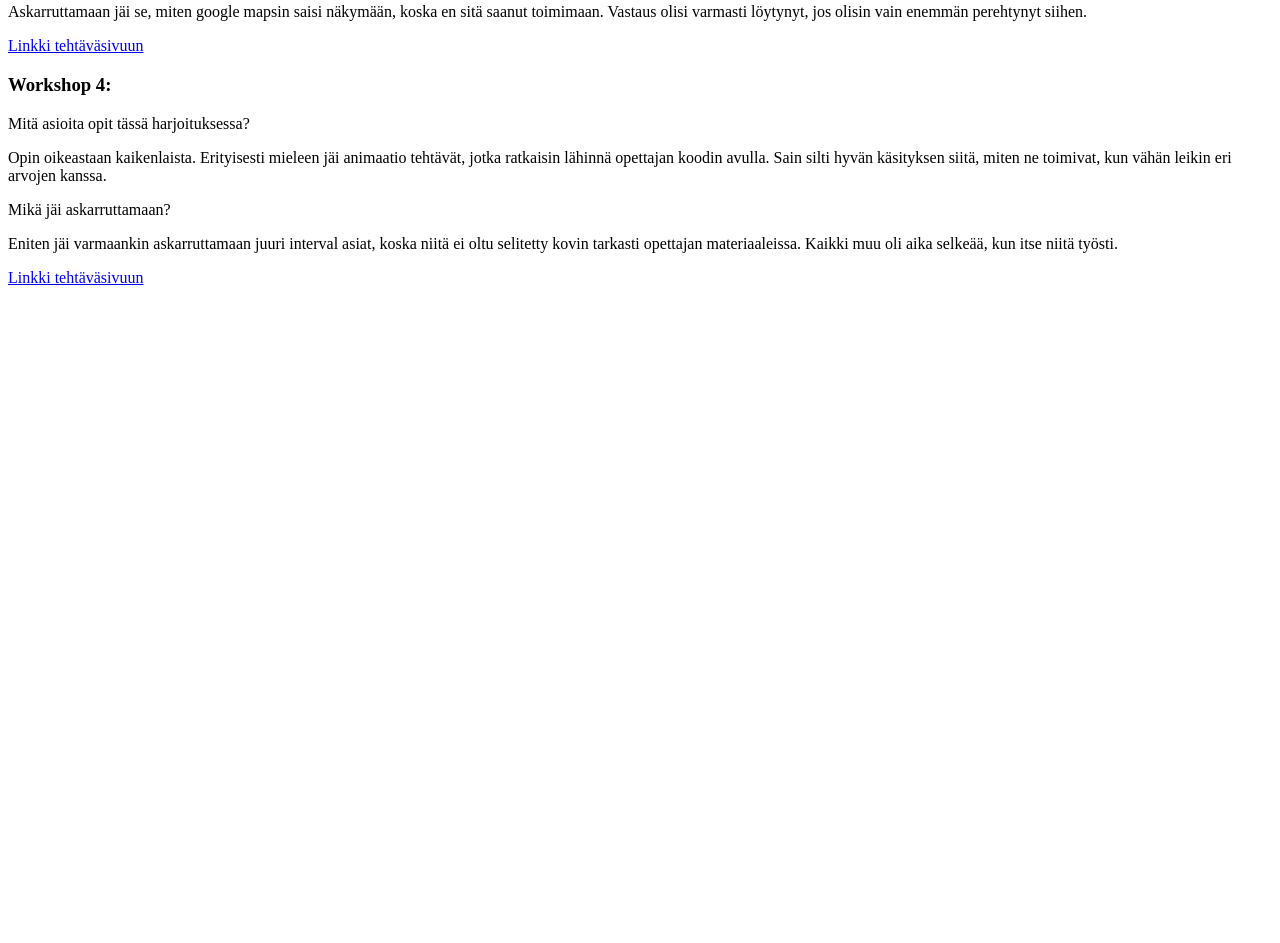
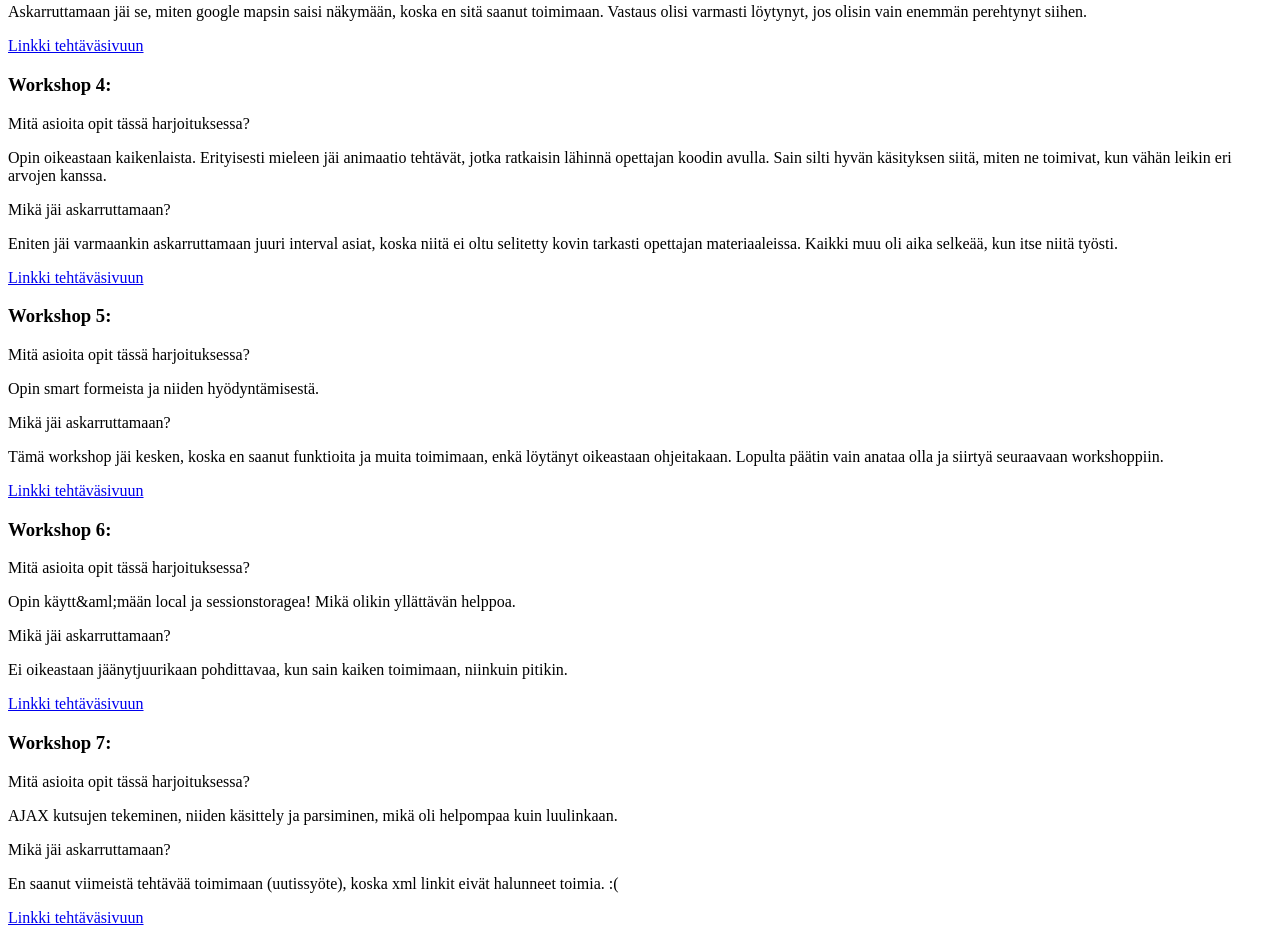
Before and after one commit to minkalaa/JS-kurssi, a plain HTML site: page index.html in a window 1280 px wide. Shown: the part 835-1778 px from the top of the page. Before the commit the page ends 1138 px from the top, so only its background shows below. Drawn offline with Linux system fonts and the light colour scheme.

Commit message:
Update index.html

```diff
--- a/index.html
+++ b/index.html
@@ -7,28 +7,53 @@
   <h3>Proekti 1:</h3>
 <p>To do-lista</p>
 <p><a href="https://minkalaa.github.io/To-do-list/">Linkki teht&auml;v&auml;sivuun</a> ja <a href="https://github.com/minkalaa/To-do-list">repositorioon</a></p>
-<h3>Workshop 1:</h3>
+
+  <h3>Workshop 1:</h3>
 <p>Mit&auml; asioita opit t&auml;ss&auml; harjoituksessa?</p>
 <p>Mik&auml; j&auml;i askarruttamaan?</p>
 <p><a href="#">Linkki teht&auml;v&auml;sivuun</a></p>
 <h3>&nbsp;</h3>
-<h3>Workshop 2:</h3>
+
+  <h3>Workshop 2:</h3>
 <p>Mit&auml; asioita opit t&auml;ss&auml; harjoituksessa?</p>
   <p>Opin tekemään satunnaisesti arvottuja lukuja, hyödyntämään ja käyttämään käyttämiäni ohjelmia paremmin. Sivustojen lähdekoodin tarkastelu oli ennestään tuttua, mutta nyt ensimmäisiä kertoja katselin myös konsolia. Opin myös tunnistamaan käyttäjän käyttämän selaimen.</p>
 <p>Mik&auml; j&auml;i askarruttamaan?</p>
   <p>Tehtävästä ei tainnut jäädä paljoa askarruttamaan, lähinnä vain kiinnostus tehdä ja oppia lisää.</p>
 <p><a href="https://github.com/minkalaa/JS-kurssi/blob/master/ws2.html">Linkki teht&auml;v&auml;sivuun</a></p>
+
   <h3>Workshop 3:</h3>
 <p>Mit&auml; asioita opit t&auml;ss&auml; harjoituksessa?</p>
   <p>T&auml;ss&auml; harjoituksessa oli paljon hauskoja juttuja toteuttaa. Esimerkiksi otsikon mousein ja mouseout oli hauska, samoin teksti&auml; vaativa tekstikentt&auml;.</p>
 <p>Mik&auml; j&auml;i askarruttamaan?</p>
   <p>Askarruttamaan j&auml;i se, miten google mapsin saisi n&auml;kym&auml;&auml;n, koska en sit&auml; saanut toimimaan. Vastaus olisi varmasti l&ouml;ytynyt, jos olisin vain enemm&auml;n perehtynyt siihen.</p>
 <p><a href="https://github.com/minkalaa/JS-kurssi/blob/master/ws3.html">Linkki teht&auml;v&auml;sivuun</a></p>
-    <h3>Workshop 4:</h3>
+
+  <h3>Workshop 4:</h3>
 <p>Mit&auml; asioita opit t&auml;ss&auml; harjoituksessa?</p>
   <p>Opin oikeastaan kaikenlaista. Erityisesti mieleen jäi animaatio tehtävät, jotka ratkaisin l&auml;hinn&auml; opettajan koodin avulla. Sain silti hyv&auml;n k&auml;sityksen siit&auml;, miten ne toimivat, kun vähän leikin eri arvojen kanssa.</p>
 <p>Mik&auml; j&auml;i askarruttamaan?</p>
   <p>Eniten j&auml;i varmaankin askarruttamaan juuri interval asiat, koska niit&auml; ei oltu selitetty kovin tarkasti opettajan materiaaleissa. Kaikki muu oli aika selke&auml;&auml;, kun itse niitä ty&ouml;sti.</p>
 <p><a href="https://github.com/minkalaa/JS-kurssi/blob/master/ws4.html">Linkki teht&auml;v&auml;sivuun</a></p>
+
+  <h3>Workshop 5:</h3>
+<p>Mit&auml; asioita opit t&auml;ss&auml; harjoituksessa?</p>
+  <p>Opin smart formeista ja niiden hy&ouml;dynt&auml;misest&auml;.</p>
+<p>Mik&auml; j&auml;i askarruttamaan?</p>
+  <p>T&auml;m&auml; workshop jäi kesken, koska en saanut funktioita ja muita toimimaan, enk&auml; l&ouml;yt&auml;nyt oikeastaan ohjeitakaan. Lopulta päätin vain anataa olla ja siirtyä seuraavaan workshoppiin.</p>
+<p><a href="https://github.com/minkalaa/JS-kurssi/blob/master/ws5.html">Linkki teht&auml;v&auml;sivuun</a></p>
+
+  <h3>Workshop 6:</h3>
+<p>Mit&auml; asioita opit t&auml;ss&auml; harjoituksessa?</p>
+  <p>Opin k&auml;ytt&aml;m&auml;&auml;n local ja sessionstoragea! Mik&auml; olikin yllättävän helppoa.</p>
+<p>Mik&auml; j&auml;i askarruttamaan?</p>
+  <p>Ei oikeastaan jäänytjuurikaan pohdittavaa, kun sain kaiken toimimaan, niinkuin pitikin.</p>
+<p><a href="https://github.com/minkalaa/JS-kurssi/blob/master/ws6.html">Linkki teht&auml;v&auml;sivuun</a></p>
+
+  <h3>Workshop 7:</h3>
+<p>Mit&auml; asioita opit t&auml;ss&auml; harjoituksessa?</p>
+  <p>AJAX kutsujen tekeminen, niiden k&auml;sittely ja parsiminen, mikä oli helpompaa kuin luulinkaan.</p>
+<p>Mik&auml; j&auml;i askarruttamaan?</p>
+  <p>En saanut viimeistä tehtävää toimimaan (uutissyöte), koska xml linkit eiv&auml;t halunneet toimia. :(</p>
+<p><a href="https://github.com/minkalaa/JS-kurssi/blob/master/ws7.html">Linkki teht&auml;v&auml;sivuun</a></p>
 </body>
 </html>
```
